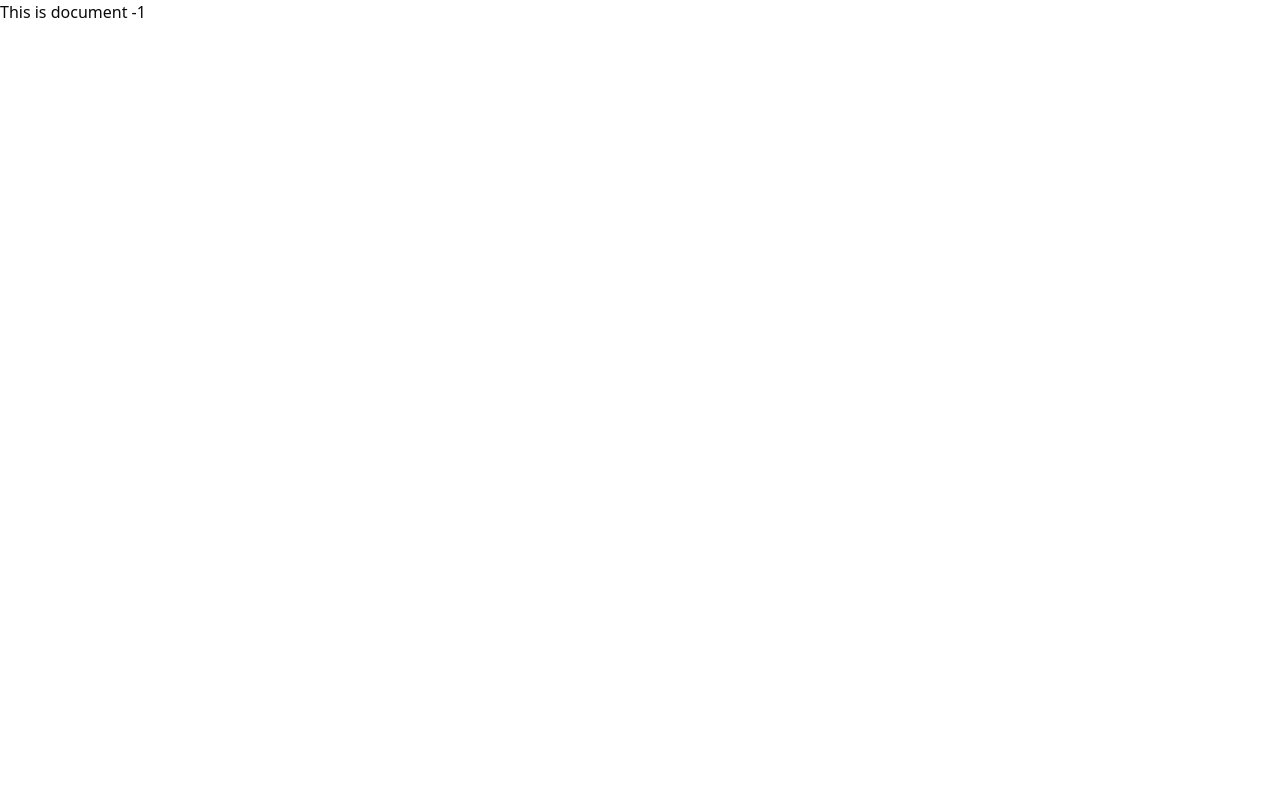
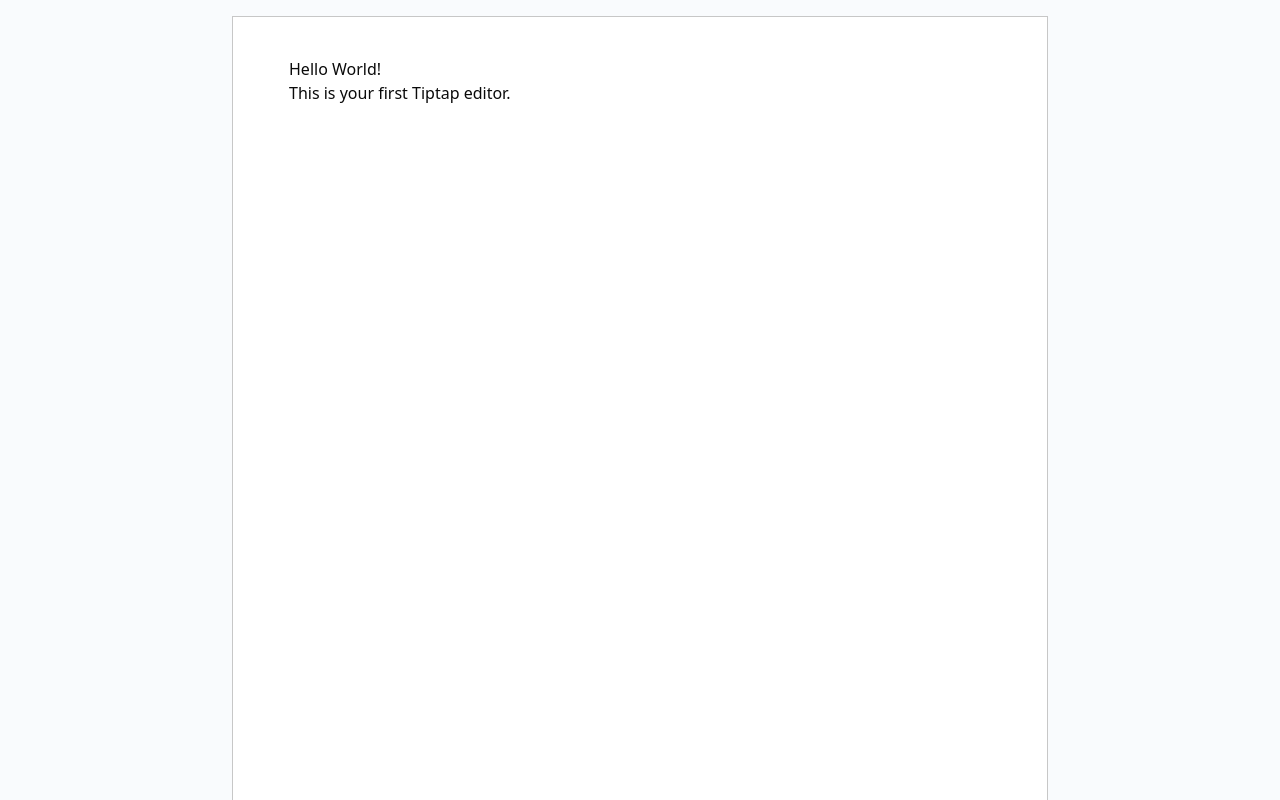
Before and after one commit to Pranto-Paul/google-docs-clone, a Next.js app: page /documents/1 in a window 1280 px wide. Shown: the top 800 px of the page. Built offline with nearby package versions, Linux system fonts and the light colour scheme.

Commit message:
feat: add Tiptap editor component for document editing
- Updated package.json to include Tiptap dependencies.
- Created a new editor component using Tiptap with StarterKit.
- Integrated the editor component into the document page for rendering.

```diff
--- a/package.json
+++ b/package.json
@@ -36,6 +36,9 @@
     "@radix-ui/react-toggle": "^1.1.10",
     "@radix-ui/react-toggle-group": "^1.1.11",
     "@radix-ui/react-tooltip": "^1.2.8",
+    "@tiptap/pm": "^3.3.0",
+    "@tiptap/react": "^3.3.0",
+    "@tiptap/starter-kit": "^3.3.0",
     "class-variance-authority": "^0.7.1",
     "clsx": "^2.1.1",
     "cmdk": "^1.1.1",
--- /dev/null
+++ b/src/app/documents/[documentId]/editor.tsx
@@ -0,0 +1,25 @@
+"use client";
+import { useEditor, EditorContent } from "@tiptap/react";
+import StarterKit from "@tiptap/starter-kit";
+
+export const Editor = () => {
+  const editor = useEditor({
+    extensions: [StarterKit],
+    content: "<h2>Hello World!</h2><p>This is your first Tiptap editor.</p>",
+    immediatelyRender: false,
+    editorProps: {
+      attributes: {
+        class:
+          "focus:outline-none print:border-0 bg-white border-[#C7C7C7] flex flex-col min-h-[1054px] w-[816px] pt-10 pr-14 pb-10 cursor-text border",
+        style: "padding-left: 56px; padding-right: 56px;",
+      },
+    },
+  });
+  return (
+    <div className="size-full overflow-x-auto bg-[#F9FBFD] px-4 print:p-0 print:bg-white print:overflow-visible">
+      <div className="min-w-max justify-center w-[816px] py-4 print:py-0 mx-auto print:w-full print:min-w-0">
+        <EditorContent editor={editor} />
+      </div>
+    </div>
+  );
+};
--- a/src/app/documents/[documentId]/page.tsx
+++ b/src/app/documents/[documentId]/page.tsx
@@ -1,9 +1,15 @@
+import { Editor } from "./editor";
+
 interface DcoumentIdProps {
   params: Promise<{ documentId: string }>;
 }
 
 const DocuemntId = async ({ params }: DcoumentIdProps) => {
   const { documentId } = await params;
-  return <div>This is document -{documentId}</div>;
+  return (
+    <div className="min-h-screen bg-[#FAFBFD]">
+      <Editor />
+    </div>
+  );
 };
 export default DocuemntId;
```
Also changed, not shown: 1 other file (tests, documents, lock files or other folders).
